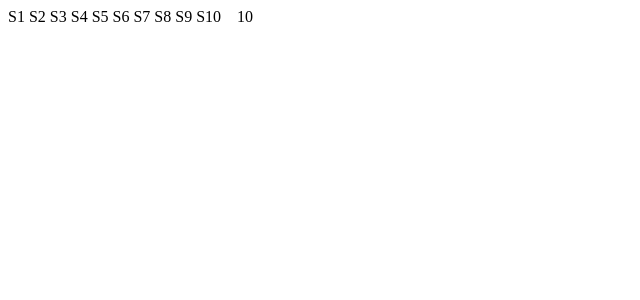
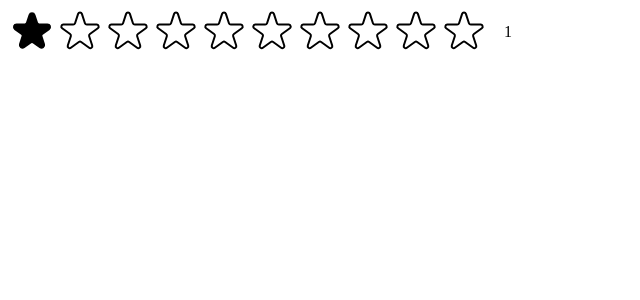
Before and after one commit to mkelly115/usepopcorn, a React (Create React App) app: page / in a window 1280 px wide. Shown: the top 300 px of the page, without its empty margins (0-640 px from the left). Built offline with nearby package versions, Linux system fonts and the light colour scheme.

Commit message:
added functionality for stars to swap color pallets on selection

```diff
--- a/src/StarRating.js
+++ b/src/StarRating.js
@@ -1,3 +1,5 @@
+import { useState } from "react";
+
 const containerStyle = {
   display: "flex",
   alignItems: "center",
@@ -5,23 +7,74 @@
 };
 
 const starContainerStyle = {
-    display: 'flex',
-    gap: '4px',
-}
+  display: "flex",
+};
 
 const textStyle = {
-    lineHeight: '1',
-    margin: '0'
-}
+  lineHeight: "1",
+  margin: "0",
+};
 export default function StarRating({ maxRating = 5 }) {
+  const [rating, setRating] = useState(1);
+
+  function handleRating(rating) {
+    setRating(rating);
+  }
+
   return (
     <div style={containerStyle}>
       <div style={starContainerStyle}>
         {Array.from({ length: maxRating }, (_, i) => (
-          <span>S{i + 1}</span>
+          <Star key={i} onRate={() => handleRating(i + 1)} full={rating >= i + 1}/>
         ))}
       </div>
-      <p style={textStyle}>10</p>
+      <p style={textStyle}>{rating || ""}</p>
     </div>
   );
 }
+
+const starStyle = {
+  width: "48px",
+  height: "48px",
+  display: "block",
+  cursor: "pointer",
+};
+
+function Star({ onRate, full }) {
+  return (
+    <span role="button" style={starStyle} onClick={onRate}>
+      {full ? (
+        <svg
+          xmlns="http://www.w3.org/2000/svg"
+          viewBox="0 0 20 20"
+          fill="#000"
+          stroke="#000"
+        >
+          <path d="M9.049 2.927c.3-.921 1.603-.921 1.902 0l1.07 3.292a1 1 0 00.95.69h3.462c.969 0 1.371 1.24.588 1.81l-2.8 2.034a1 1 0 00-.364 1.118l1.07 3.292c.3.921-.755 1.688-1.54 1.118l-2.8-2.034a1 1 0 00-1.175 0l-2.8 2.034c-.784.57-1.838-.197-1.539-1.118l1.07-3.292a1 1 0 00-.364-1.118L2.98 8.72c-.783-.57-.38-1.81.588-1.81h3.461a1 1 0 00.951-.69l1.07-3.292z" />
+        </svg>
+      ) : (
+        <svg
+          xmlns="http://www.w3.org/2000/svg"
+          fill="none"
+          viewBox="0 0 24 24"
+          stroke="#000"
+        >
+          <path
+            strokeLinecap="round"
+            strokeLinejoin="round"
+            strokeWidth="{2}"
+            d="M11.049 2.927c.3-.921 1.603-.921 1.902 0l1.519 4.674a1 1 0 00.95.69h4.915c.969 0 1.371 1.24.588 1.81l-3.976 2.888a1 1 0 00-.363 1.118l1.518 4.674c.3.922-.755 1.688-1.538 1.118l-3.976-2.888a1 1 0 00-1.176 0l-3.976 2.888c-.783.57-1.838-.197-1.538-1.118l1.518-4.674a1 1 0 00-.363-1.118l-3.976-2.888c-.784-.57-.38-1.81.588-1.81h4.914a1 1 0 00.951-.69l1.519-4.674z"
+          />
+        </svg>
+      )}
+    </span>
+  );
+}
+
+/*
+SPACING SYSTEM (px)
+2 / 4 / 8 / 12 / 16 / 24 / 32 / 40 / 48 / 64 / 80 / 96 / 128
+
+FONT SIZE SYSTEM (px)
+10 / 12 / 14 / 16 / 18 / 20 / 24 / 30 / 36 / 44 /52 / 62 / 74 / 86 / 98
+*/
```
